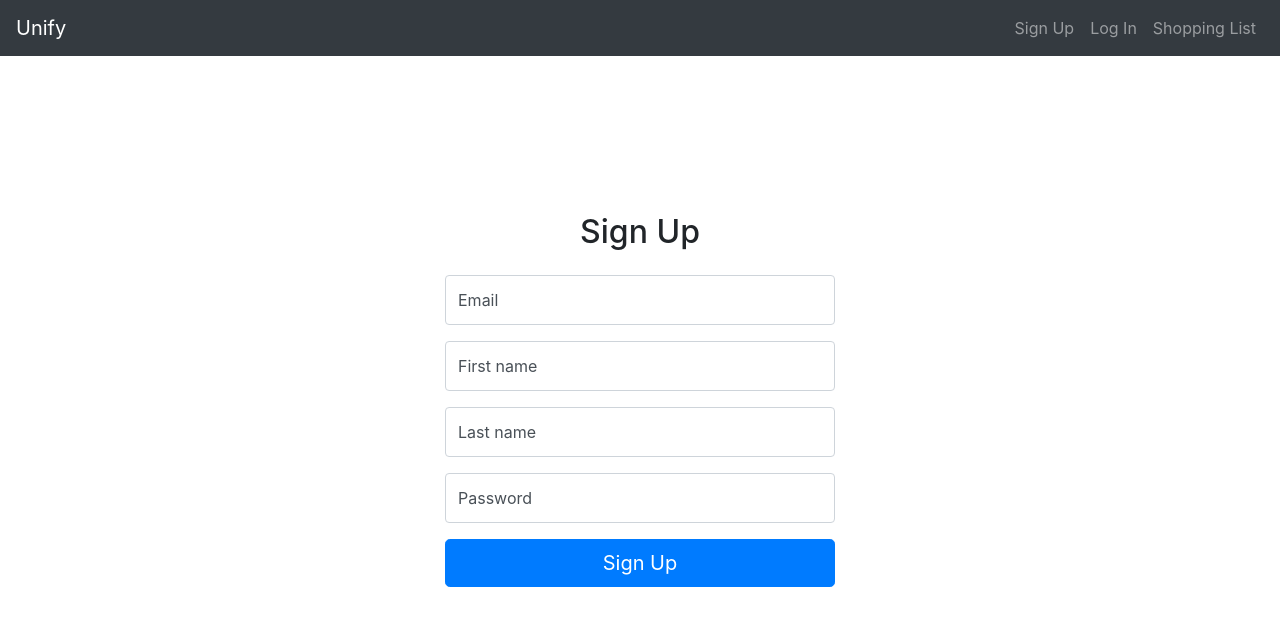
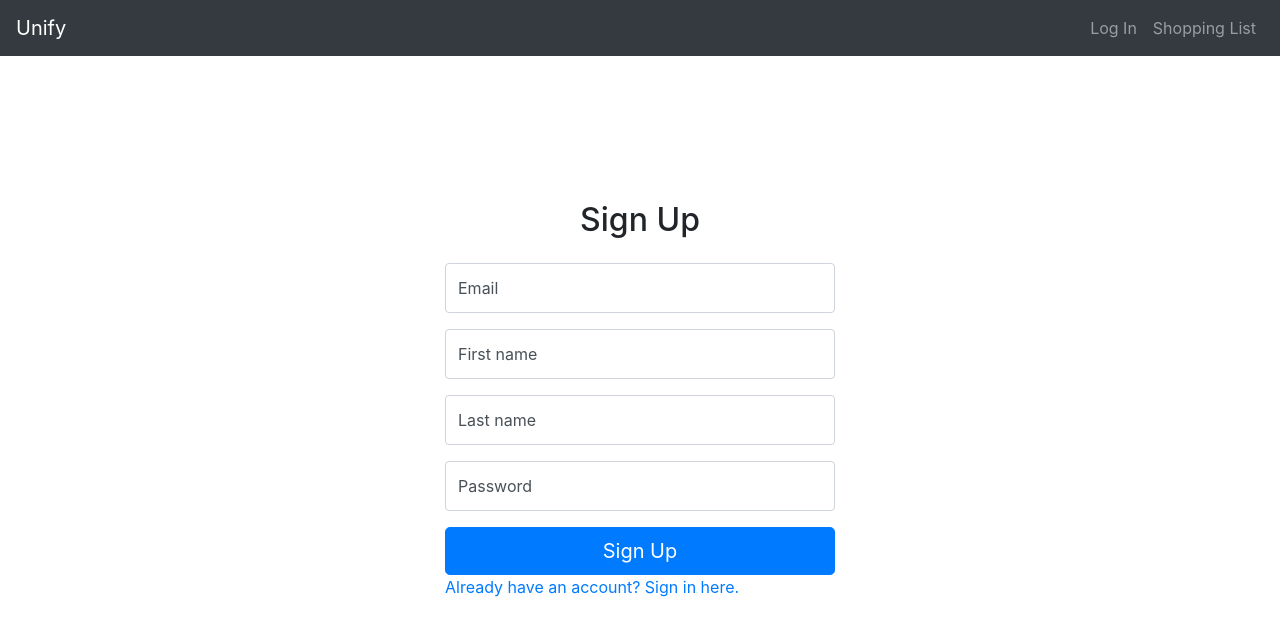
Before and after one commit to caldric/unify, a React (Create React App) app in the folder client/: page /signup in a window 1280 px wide. Shown: the top 636 px of the page. Built offline with nearby package versions, Linux system fonts and the light colour scheme.

Commit message:
Have the login and sign up page link to each other

```diff
--- a/client/src/App.tsx
+++ b/client/src/App.tsx
@@ -26,11 +26,18 @@ export interface IGroceryOutput {
 }
 
 const App: React.FC = () => {
+  // State Hook
   const [groceryOutput, setGroceryOutput] = useState<IGroceryOutput[]>([]);
+
+  const getUser = (): string => {
+    const userString: string | null = sessionStorage.getItem('user');
+    const user: string = userString ? JSON.parse(userString) : '';
+    return user;
+  };
 
   return (
     <div>
-      <NavComponent />
+      <NavComponent getUser={getUser} />
       <Switch>
         <Route exact path="/">
           <GroceryInput setGroceryOutput={setGroceryOutput} />
--- a/client/src/components/Login.tsx
+++ b/client/src/components/Login.tsx
@@ -1,8 +1,8 @@
 import React, { useState } from 'react';
-import { Redirect } from 'react-router-dom';
+import { Link, Redirect } from 'react-router-dom';
 import axios from 'axios';
 
-const Login = () => {
+const Login: React.FC = () => {
   // State Hook
   const [email, setEmail] = useState('');
   const [password, setPassword] = useState('');
@@ -23,10 +23,10 @@ const Login = () => {
     // Check for response
     console.log(response.data);
 
-    // Store user in session storage
+    // Store user in session storage and state
     const { user }: { user: string } = response.data;
     if (response.status === 200) {
-      sessionStorage.setItem('user', JSON.stringify(user));
+      sessionStorage.setItem('user', user);
     }
 
     // Trigger redirect
@@ -68,6 +68,7 @@ const Login = () => {
         <button type="submit" className="btn btn-lg btn-primary btn-block">
           Sign In
         </button>
+        <Link to="/signup">Don't have an account yet? Sign up here.</Link>
       </form>
     </div>
   );
--- a/client/src/components/NavComponent.tsx
+++ b/client/src/components/NavComponent.tsx
@@ -3,7 +3,11 @@ import { Link } from 'react-router-dom';
 import Nav from 'react-bootstrap/Nav';
 import Navbar from 'react-bootstrap/Navbar';
 
-const NavComponent: React.FC = () => {
+interface Props {
+  getUser: () => string;
+}
+
+const NavComponent: React.FC<Props> = ({ getUser }) => {
   return (
     <Navbar bg="dark" variant="dark" className="fixed-top" id="navbar">
       <Nav className="container-fluid">
@@ -11,9 +15,6 @@ const NavComponent: React.FC = () => {
           Unify
         </Navbar.Brand>
         <Nav className="ml-auto">
-          <Nav.Link as={Link} to="/signup">
-            Sign Up
-          </Nav.Link>
           <Nav.Link as={Link} to="/login">
             Log In
           </Nav.Link>
--- a/client/src/components/Signup.tsx
+++ b/client/src/components/Signup.tsx
@@ -1,5 +1,5 @@
 import React, { useState } from 'react';
-import { Redirect } from 'react-router-dom';
+import { Link, Redirect } from 'react-router-dom';
 import axios from 'axios';
 
 const Signup: React.FC = () => {
@@ -85,6 +85,7 @@ const Signup: React.FC = () => {
         <button type="submit" className="btn btn-lg btn-primary btn-block">
           Sign Up
         </button>
+        <Link to="/login">Already have an account? Sign in here.</Link>
       </form>
     </div>
   );
```
